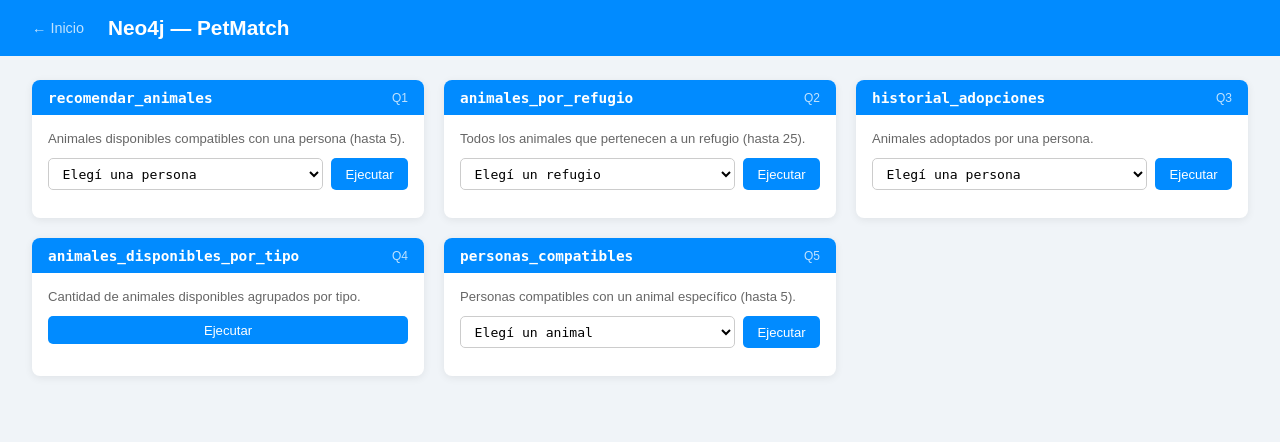
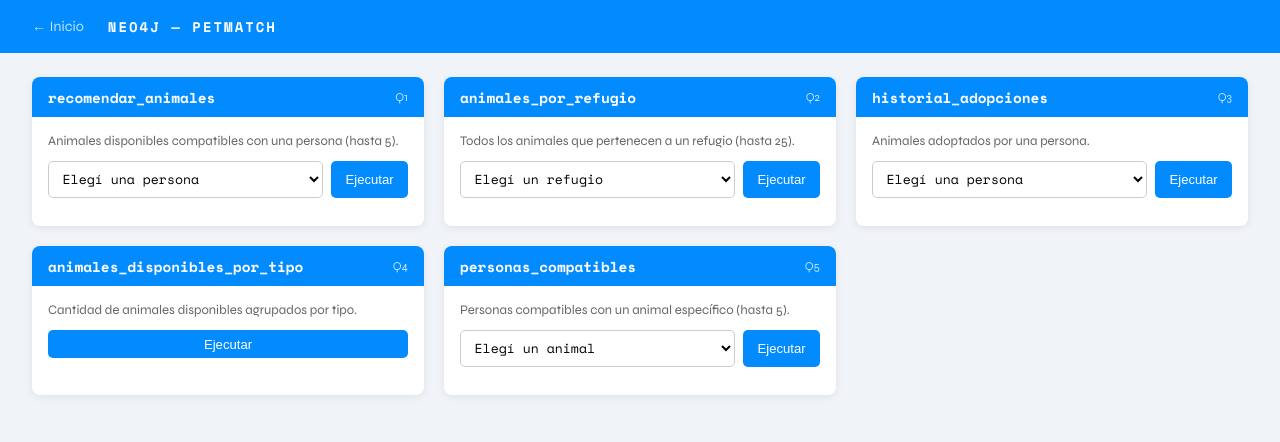
Before and after one commit to JuanmaGrispo/petmatch-backend, a Flask app: page /neo4j in a window 1280 px wide. Shown: the top 442 px of the page. Run offline with Flask 3, Linux system fonts and the light colour scheme; data that the repository does not hold is empty.

Commit message:
Cambio de font en Neo4J

```diff
--- a/templates/neo4j.html
+++ b/templates/neo4j.html
@@ -3,9 +3,11 @@
 <head>
     <meta charset="UTF-8">
     <title>PetMatch — Neo4j</title>
+    <link rel="preconnect" href="https://fonts.googleapis.com">
+    <link href="https://fonts.googleapis.com/css2?family=Space+Mono:wght@400;700&family=Syne:wght@400;600;800&display=swap" rel="stylesheet">
     <style>
         * { box-sizing: border-box; margin: 0; padding: 0; }
-        body { font-family: sans-serif; background: #f0f4f8; color: #222; }
+        body {font-family: 'Syne', sans-serif; background: #f0f4f8; color: #222; }
 
         header {
             background: #018BFF;
@@ -17,7 +19,11 @@
         }
         header a { color: rgba(255,255,255,.75); text-decoration: none; font-size: .9rem; }
         header a:hover { color: white; }
-        header h1 { font-size: 1.3rem; flex: 1; }
+        header h1 {
+            font-family: 'Space Mono', monospace;
+            font-size: 14px;
+            letter-spacing: 2px;
+            text-transform: uppercase;}
 
         .panel { padding: 1.5rem 2rem 3rem; }
         .grid { display: grid; grid-template-columns: repeat(auto-fill, minmax(360px, 1fr)); gap: 1.25rem; }
@@ -36,7 +42,7 @@
             justify-content: space-between;
             align-items: center;
         }
-        .card-header h3 { font-size: .9rem; font-family: monospace; }
+        .card-header h3 { font-size: .9rem; font-family: 'Space Mono', monospace; }
         .qnum { font-size: .75rem; opacity: .75; }
         .card-body { padding: 1rem; }
         .desc { font-size: .82rem; color: #666; margin-bottom: .75rem; }
@@ -49,7 +55,7 @@
             border: 1px solid #ccc;
             border-radius: 5px;
             font-size: .82rem;
-            font-family: monospace;
+            font-family: 'Space Mono', monospace;
             background: white;
             cursor: pointer;
         }
@@ -73,7 +79,7 @@
         .result table {
             width: 100%;
             border-collapse: collapse;
-            font-family: monospace;
+            font-family: 'Space Mono', monospace;
             font-size: .75rem;
         }
         .result th {
```
